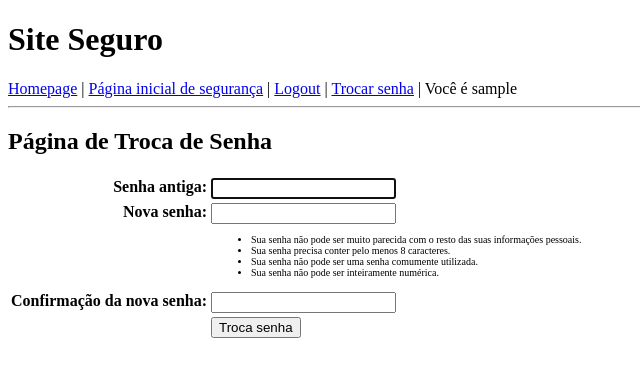
After one commit to antoniomesquita09/my-django-website, a Django app: page /accounts/password_change/ in a window 1280 px wide. The commit adds this page. Shown: the top 377 px of the page, without its empty margins (0-640 px from the left). Run offline with Django 4.2, Linux system fonts and the light colour scheme; the visitor is signed in with stand-in values (Sample User, id 1).

Commit message:
feat: reset password flow

```diff
--- a/MeuSite/templates/registro/base.html
+++ b/MeuSite/templates/registro/base.html
@@ -12,10 +12,11 @@
             <a href="/">Homepage</a> |
             <a href="{% url 'sec-home' %}">Página inicial de segurança</a>
             {% if user.is_authenticated %}
-            | <a href="{% url 'sec-logout' %}">Logout</a>
+                | <a href="{% url 'sec-logout' %}">Logout</a>
+                | <a href="{% url 'sec-password_change' %}">Trocar senha</a>
                 {% else %}
-            | <a href="{% url 'sec-registro' %}">Registrar</a>
-            | <a href="{% url 'sec-login' %}?next={% url 'sec-paginaSecreta' %}">Login</a>
+                | <a href="{% url 'sec-registro' %}">Registrar</a>
+                | <a href="{% url 'sec-login' %}?next={% url 'sec-paginaSecreta' %}">Login</a>
             {% endif %}
             | Você é {% firstof user.username "visitante" %}
         </div>
--- /dev/null
+++ b/MeuSite/templates/registro/password_change_done.html
@@ -0,0 +1,6 @@
+{% extends 'registro/base.html' %}
+{% block title %}Senha Atualizada{% endblock %}
+{% block content %}
+<h2>Troca de senha</h2>
+<p>Senha trocada com sucesso!</p>
+{% endblock %}
--- /dev/null
+++ b/MeuSite/templates/registro/password_change_form.html
@@ -0,0 +1,17 @@
+{% extends 'registro/base.html' %}
+{% block title %}Troca Senha{% endblock %}
+{% block content %}
+<h2>Página de Troca de Senha</h2>
+<form method="post">
+    {% csrf_token %}
+    <table class="formulario">
+    {{ form.as_table }}
+    <tr>
+        <td></td>
+        <td>
+            <input type="submit" value="Troca senha">
+        </td>
+    </tr>
+    </table>
+</form>
+{% endblock %}
--- a/my_website/urls.py
+++ b/my_website/urls.py
@@ -1,4 +1,4 @@
-from django.contrib.auth.views import LoginView, LogoutView
+from django.contrib.auth.views import LoginView, LogoutView, PasswordChangeView, PasswordChangeDoneView
 from django.urls import path, reverse_lazy
 from django.urls import include
 from django.contrib import admin
@@ -14,5 +14,12 @@ urlpatterns = [
     path('accounts/registro/', views.registro, name='sec-registro'),
     path('accounts/login/', LoginView.as_view(template_name='registro/login.html'), name='sec-login'),
     path('accounts/profile/', views.paginaSecreta, name='sec-paginaSecreta'),
-    path('logout/', LogoutView.as_view(next_page=reverse_lazy('sec-home')), name='sec-logout')
+    path('logout/', LogoutView.as_view(next_page=reverse_lazy('sec-home')), name='sec-logout'),
+    path('accounts/password_change/', PasswordChangeView.as_view(
+        template_name='registro/password_change_form.html',
+        success_url=reverse_lazy('sec-password_change_done'),
+    ), name='sec-password_change'),
+    path('accounts/password_change_done/', PasswordChangeDoneView.as_view(
+        template_name='registro/password_change_done.html'
+    ), name='sec-password_change_done')
 ]
```
